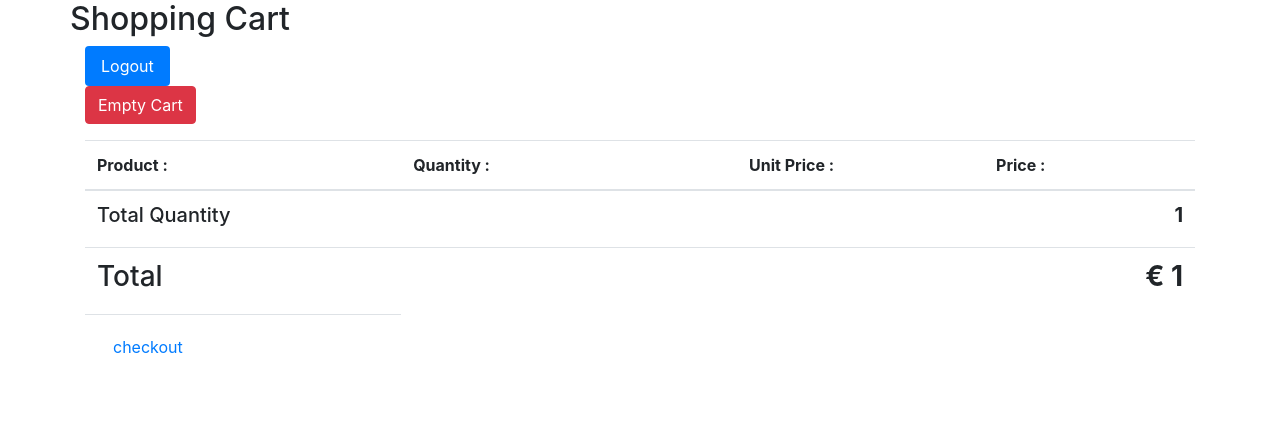
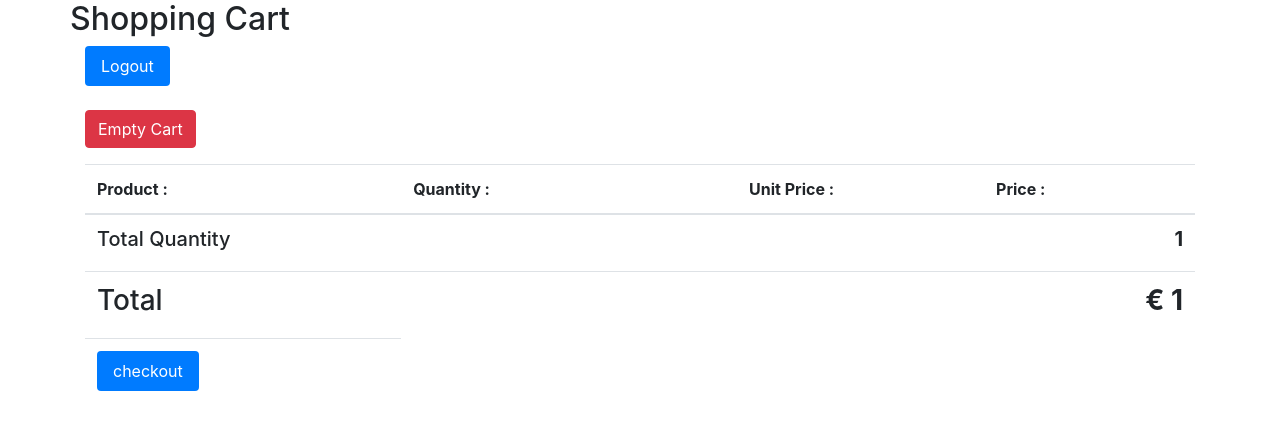
Before and after one commit to RajratanGajbhiye/Programing_for_AI_Final, a Flask app: template templates/product.html in a window 1280 px wide. Shown: the top 430 px of the page. Run offline with Flask 3, Linux system fonts and the light colour scheme; the template is opened without the code that fills it, so the values that code supplies are empty; the visitor is signed in with stand-in values (Sample User, id 1); some libraries are stand-ins or nearby versions.

Commit message:
minor changes for UI

```diff
--- a/templates/product.html
+++ b/templates/product.html
@@ -16,9 +16,7 @@
   <div>
 <ul class="nav nav-pills">
     <li class="nav-item">
-							<a href="/logout" class="nav-link active" aria-current="page"
-								>Logout</a
-							>
+							<a href="/logout" class="nav-link active" aria-current="page">Logout</a>
 						</li>
 
 
@@ -35,6 +33,7 @@
    {% endwith %}
   </div>
   {% if 'itemInCart' in session %}
+            <br>
    <p><a id="btnEmpty" href="{{ url_for('.empty_cart') }}" class="btn btn-danger">Empty Cart</a></p>
             <table class="table table-hover">
                 <thead>
@@ -81,9 +80,11 @@
                     </tr>
                     <tr>
   <td>
+      <ul class="nav nav-pills">
+    <li class="nav-item">
                         <a href="/checkOut" class="nav-link active" aria-current="page"
 								>checkout</a>
-
+    </li></ul>
 
                     </td> </tr>
                 </tbody>
```
